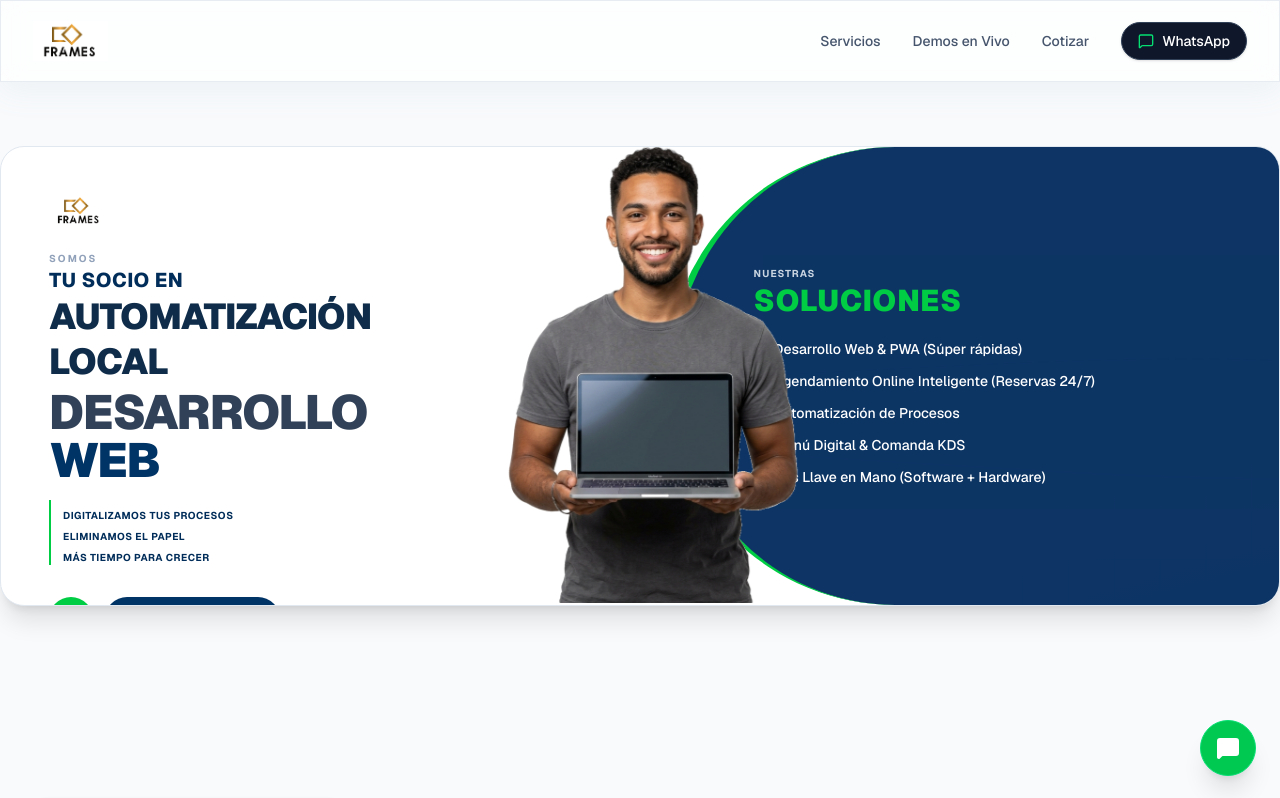
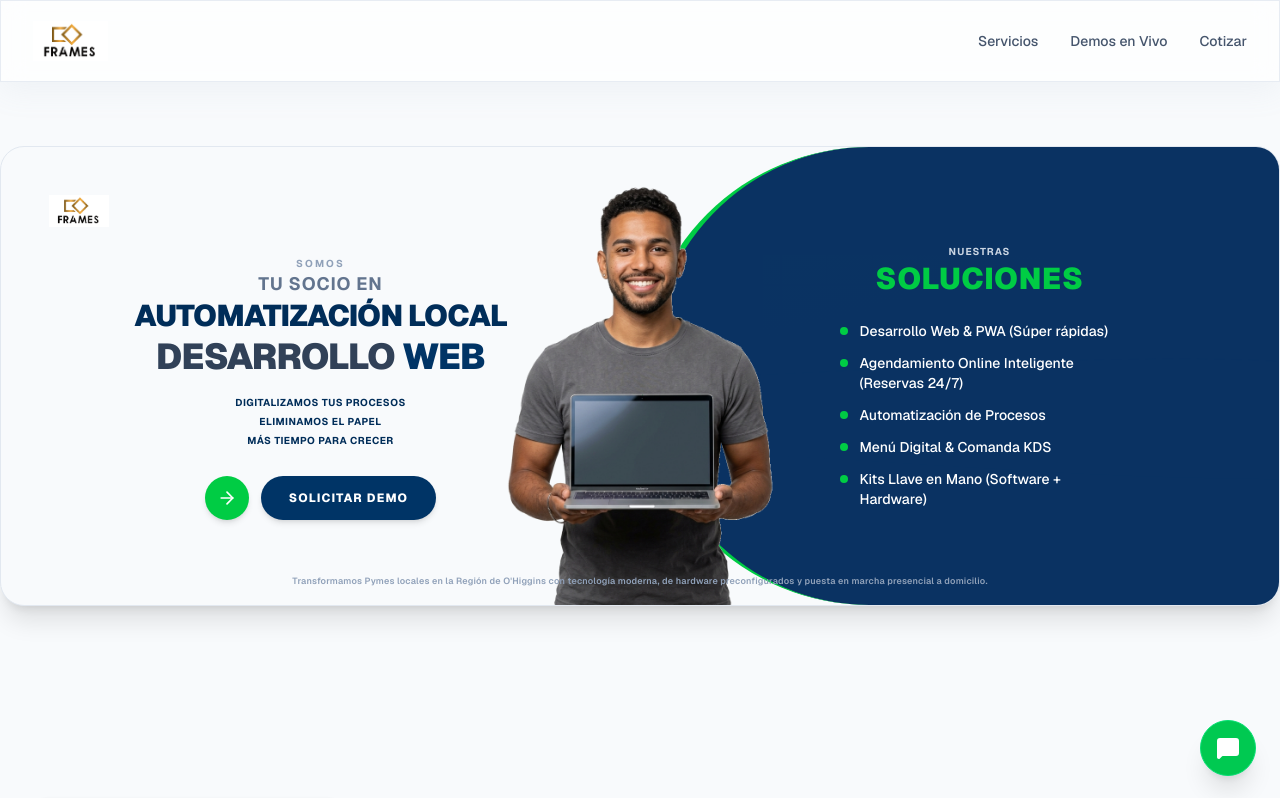
Before and after one commit to hpulgarc-sys/agencia-automatizacion-local, a Next.js app: page / in a window 1280 px wide. Shown: the top 798 px of the page. Built offline with nearby package versions, Linux system fonts and the light colour scheme.

Commit message:
fix: corregir diagramacion del banner, centrar hombre y textos, mover CTA y remover animaciones

```diff
--- a/src/components/BannerAnimado.tsx
+++ b/src/components/BannerAnimado.tsx
@@ -15,43 +15,41 @@ export default function BannerAnimado() {
   ];
 
   return (
-    <section className="relative overflow-hidden my-16 mx-4 sm:mx-6 lg:mx-8 max-w-7xl lg:mx-auto rounded-3xl border border-slate-200 bg-white shadow-xl flex flex-col md:flex-row min-h-[460px] md:h-[460px]">
+    <section className="relative overflow-hidden my-16 mx-4 sm:mx-6 lg:mx-8 max-w-7xl lg:mx-auto rounded-3xl border border-slate-200 bg-[#f8fafc] shadow-xl flex flex-col md:flex-row min-h-[460px] md:h-[460px]">
 
       {/* Light side (Left Column) */}
-      <div className="w-full md:w-[58%] flex flex-col justify-between p-6 sm:p-8 md:p-12 z-10">
+      <div className="w-full md:w-[50%] flex flex-col justify-between p-6 sm:p-8 md:p-12 pb-14 md:pb-16 z-10 items-center text-center">
         {/* Logo */}
-        <div className="pb-6">
+        <div className="w-full flex justify-center md:justify-start pb-4">
           <Image
             src="/logo.png"
             alt="Frames Logo"
-            width={120}
-            height={40}
+            width={110}
+            height={36}
             className="h-8 w-auto object-contain"
             priority
           />
         </div>
 
-        {/* Text area */}
-        <div className="space-y-4">
+        {/* Text area centered */}
+        <div className="flex flex-col items-center justify-center flex-grow space-y-4 md:max-w-[85%]">
           <div className="space-y-1">
-            <span className="text-[10px] font-bold text-slate-400 uppercase tracking-[0.2em] block">
+            <span className="text-[10px] font-bold text-slate-400 uppercase tracking-[0.22em] block">
               SOMOS
             </span>
-            <h2 className="text-lg sm:text-xl font-extrabold text-[#002d59] leading-none tracking-wide">
+            <h2 className="text-base sm:text-lg font-bold text-slate-500 leading-none tracking-wider uppercase">
               TU SOCIO EN
             </h2>
-            <h1 className="text-2xl sm:text-3xl md:text-4xl font-black text-[#0f2d4a] leading-tight tracking-tight uppercase">
-              AUTOMATIZACIÓN <br className="hidden sm:inline" />
-              LOCAL
+            <h1 className="text-2xl sm:text-3xl md:text-3.5xl font-black text-[#002d59] leading-tight tracking-tight uppercase">
+              AUTOMATIZACIÓN LOCAL
             </h1>
-            <h2 className="text-3xl sm:text-4xl md:text-5xl font-black text-slate-700 leading-none tracking-tight uppercase">
-              DESARROLLO <br className="hidden sm:inline" />
-              <span className="text-[#003466]">WEB</span>
+            <h2 className="text-3xl sm:text-4xl md:text-4.5xl font-black text-slate-700 leading-none tracking-tight uppercase">
+              DESARROLLO <span className="text-[#003466]">WEB</span>
             </h2>
           </div>
 
-          {/* Subtitles with small green decorator */}
-          <div className="space-y-1.5 pt-2 border-l-2 border-[#00cc44] pl-3">
+          {/* Subtitles centered */}
+          <div className="space-y-1 py-1 text-center">
             <p className="text-[10px] font-bold text-[#002d59] tracking-wider uppercase">
               DIGITALIZAMOS TUS PROCESOS
             </p>
@@ -63,39 +61,35 @@ export default function BannerAnimado() {
             </p>
           </div>
 
-          {/* Custom CTA Button */}
-          <div className="pt-4">
+          {/* Custom CTA Button centered */}
+          <div className="pt-2">
             <a
               href={whatsappUrl}
               target="_blank"
               rel="noopener noreferrer"
-              className="inline-flex items-center space-x-3 group"
+              className="inline-flex items-center space-x-3 group transition-transform duration-200 active:scale-95"
             >
-              <div className="flex items-center justify-center h-11 w-11 rounded-full bg-[#00cc44] text-white shadow-md group-hover:scale-110 transition-transform duration-300 shrink-0">
+              <div className="flex items-center justify-center h-11 w-11 rounded-full bg-[#00cc44] text-white shadow-md group-hover:bg-[#00b33c] transition-colors duration-200 shrink-0">
                 <ArrowRight className="h-5 w-5" />
               </div>
-              <div className="bg-[#003466] hover:bg-[#00264d] text-white font-extrabold text-xs tracking-widest px-7 py-3.5 rounded-full shadow-md transition-colors duration-300 uppercase">
+              <div className="bg-[#003466] hover:bg-[#00254d] text-white font-extrabold text-xs tracking-widest px-7 py-3.5 rounded-full shadow-md transition-colors duration-200 uppercase">
                 SOLICITAR DEMO
               </div>
             </a>
           </div>
         </div>
 
-        {/* Footer text (only on desktop it sits bottom-left; on mobile it falls under) */}
-        <div className="hidden md:block pt-6 max-w-[70%]">
-          <p className="text-[9px] text-slate-500 font-semibold leading-relaxed italic">
-            Transformamos Pymes locales en la Región de O&apos;Higgins con tecnología moderna, kits de hardware preconfigurados y puesta en marcha presencial a domicilio.
-          </p>
-        </div>
+        {/* Footer text (Hidden on mobile inside column, positioned absolutely below) */}
+        <div className="h-2 hidden md:block" />
       </div>
 
       {/* Blue side (Right Column) */}
-      <div className="w-full md:w-[48%] bg-[#002a5c] text-white flex flex-col justify-center p-8 md:p-12 md:pl-20 z-10 md:absolute md:right-0 md:top-0 md:h-full md:rounded-l-[220px] lg:rounded-l-[280px] md:border-l-8 md:border-[#00cc44] relative overflow-hidden">
+      <div className="w-full md:w-[50%] bg-[#002a5c] text-white flex flex-col justify-center items-center p-8 md:p-12 md:pl-20 z-10 md:absolute md:right-0 md:top-0 md:h-full md:rounded-l-[220px] lg:rounded-l-[260px] md:border-l-8 md:border-[#00cc44] relative overflow-hidden text-center">
 
         {/* Soft overlay lines on blue */}
-        <div className="absolute inset-0 bg-[url('/banner.svg')] bg-cover bg-center opacity-[0.05] pointer-events-none" />
+        <div className="absolute inset-0 bg-[url('/banner.svg')] bg-cover bg-center opacity-[0.04] pointer-events-none" />
 
-        <div className="relative z-10 space-y-5">
+        <div className="relative z-10 space-y-6 flex flex-col items-center">
           <div className="space-y-0.5">
             <span className="text-[10px] font-bold text-slate-300 uppercase tracking-widest block">
               NUESTRAS
@@ -105,7 +99,7 @@ export default function BannerAnimado() {
             </h3>
           </div>
 
-          <ul className="space-y-3">
+          <ul className="text-left space-y-3 max-w-[280px]">
             {solutions.map((sol, index) => (
               <li key={index} className="flex items-start space-x-3 text-xs sm:text-sm font-medium">
                 <div className="h-2 w-2 rounded-full bg-[#00cc44] mt-1.5 shrink-0" />
@@ -116,22 +110,29 @@ export default function BannerAnimado() {
         </div>
       </div>
 
-      {/* Floating Center Man (positioned absolutely on desktop; shown in-between columns on mobile) */}
-      <div className="relative md:absolute md:bottom-0 md:left-[51%] md:-translate-x-1/2 md:h-[105%] w-full md:w-auto z-20 flex justify-center items-end pointer-events-none select-none overflow-hidden md:overflow-visible h-[280px] sm:h-[340px] md:h-[105%]">
+      {/* Floating Center Man - Perfectly Centered on Desktop (left-1/2) with no float animation */}
+      <div className="relative md:absolute md:bottom-0 md:left-1/2 md:-translate-x-1/2 md:h-[96%] w-full md:w-auto z-20 flex justify-center items-end pointer-events-none select-none overflow-hidden md:overflow-visible h-[260px] sm:h-[320px] md:h-[96%]">
         <Image
           src="/man-laptop-cutout.png"
           alt="Socio en Automatización Local"
           width={400}
           height={400}
-          className="object-contain h-full w-auto max-h-full animate-float"
+          className="object-contain h-full w-auto max-h-full"
           priority
         />
       </div>
 
+      {/* Centered Footer Text - Restored to original centered bottom layout */}
+      <div className="absolute bottom-4 left-0 right-0 text-center px-4 z-30 hidden md:block pointer-events-none">
+        <p className="text-[9px] text-slate-400 font-semibold leading-relaxed tracking-wide max-w-[70%] mx-auto">
+          Transformamos Pymes locales en la Región de O&apos;Higgins con tecnología moderna, de hardware preconfigurados y puesta en marcha presencial a domicilio.
+        </p>
+      </div>
+
       {/* Mobile-only footer text */}
-      <div className="block md:hidden bg-slate-50 border-t border-slate-100 p-6 text-center z-10">
-        <p className="text-[10px] text-slate-500 font-semibold leading-relaxed">
-          Transformamos Pymes locales en la Región de O&apos;Higgins con tecnología moderna, kits de hardware preconfigurados y puesta en marcha presencial a domicilio.
+      <div className="block md:hidden bg-slate-50 border-t border-slate-100 p-5 text-center z-10">
+        <p className="text-[9px] text-slate-500 font-semibold leading-relaxed">
+          Transformamos Pymes locales en la Región de O&apos;Higgins con tecnología moderna, de hardware preconfigurados y puesta en marcha presencial a domicilio.
         </p>
       </div>
 
--- a/src/components/Header.tsx
+++ b/src/components/Header.tsx
@@ -2,11 +2,10 @@
 
 import { useState } from "react";
 import Image from "next/image";
-import { MessageSquare, Menu, X } from "lucide-react";
+import { Menu, X } from "lucide-react";
 
 export default function Header() {
   const [isOpen, setIsOpen] = useState(false);
-  const whatsappUrl = "https://wa.me/56997913248?text=Hola,%20me%20interesa%20digitalizar%20mi%20negocio.";
 
   const navLinks = [
     { name: "Servicios", href: "#servicios" },
@@ -42,16 +41,7 @@ export default function Header() {
               </a>
             ))}
 
-            {/* WhatsApp CTA */}
-            <a
-              href={whatsappUrl}
-              target="_blank"
-              rel="noopener noreferrer"
-              className="inline-flex items-center space-x-2 bg-slate-900 text-white hover:bg-slate-800 text-sm font-medium px-4 py-2 rounded-full border border-slate-700 hover:border-slate-600 transition-all shadow-sm group"
-            >
-              <MessageSquare className="h-4 w-4 text-green-400 group-hover:scale-110 transition-transform" />
-              <span>WhatsApp</span>
-            </a>
+
           </nav>
 
           {/* Mobile Menu Button */}
@@ -80,17 +70,7 @@ export default function Header() {
               {link.name}
             </a>
           ))}
-          <div className="pt-2">
-            <a
-              href={whatsappUrl}
-              target="_blank"
-              rel="noopener noreferrer"
-              className="flex w-full items-center justify-center space-x-2 bg-slate-900 text-white py-3 px-4 rounded-xl border border-slate-700 text-base font-medium transition-all"
-            >
-              <MessageSquare className="h-5 w-5 text-green-400" />
-              <span>Hablar por WhatsApp</span>
-            </a>
-          </div>
+
         </div>
       )}
     </header>
```
